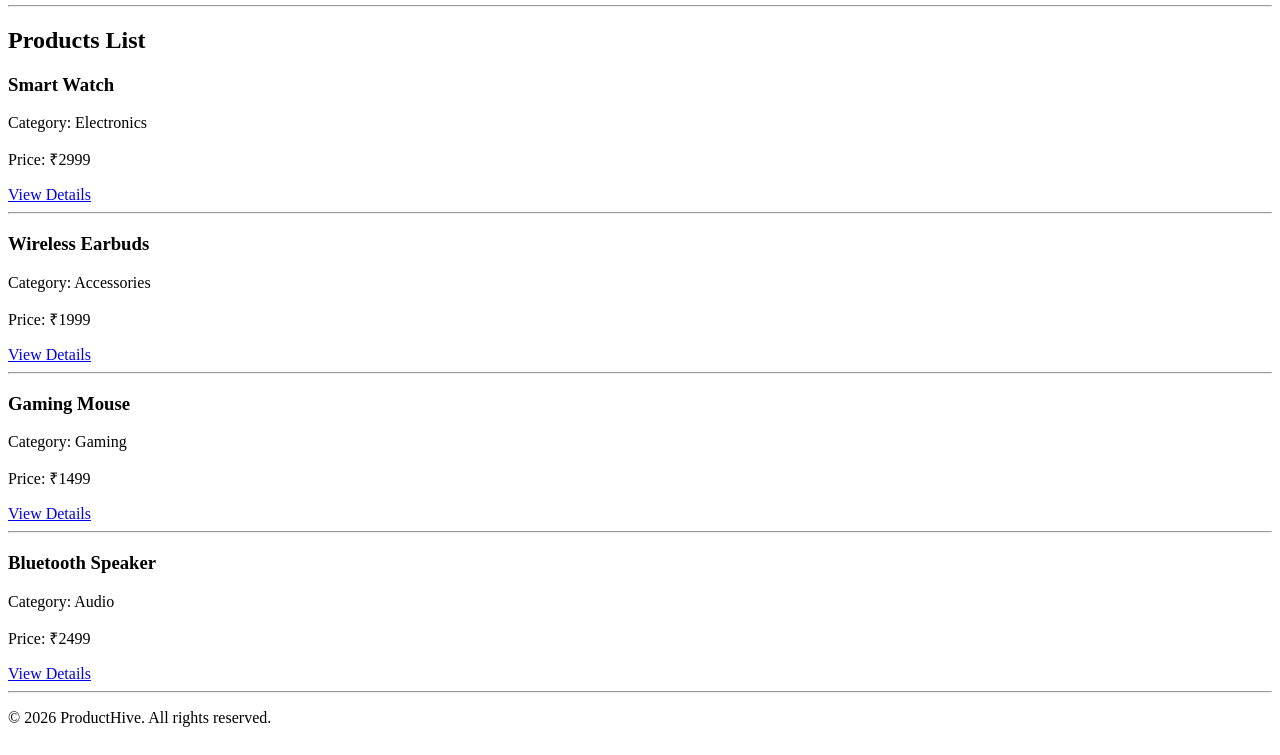
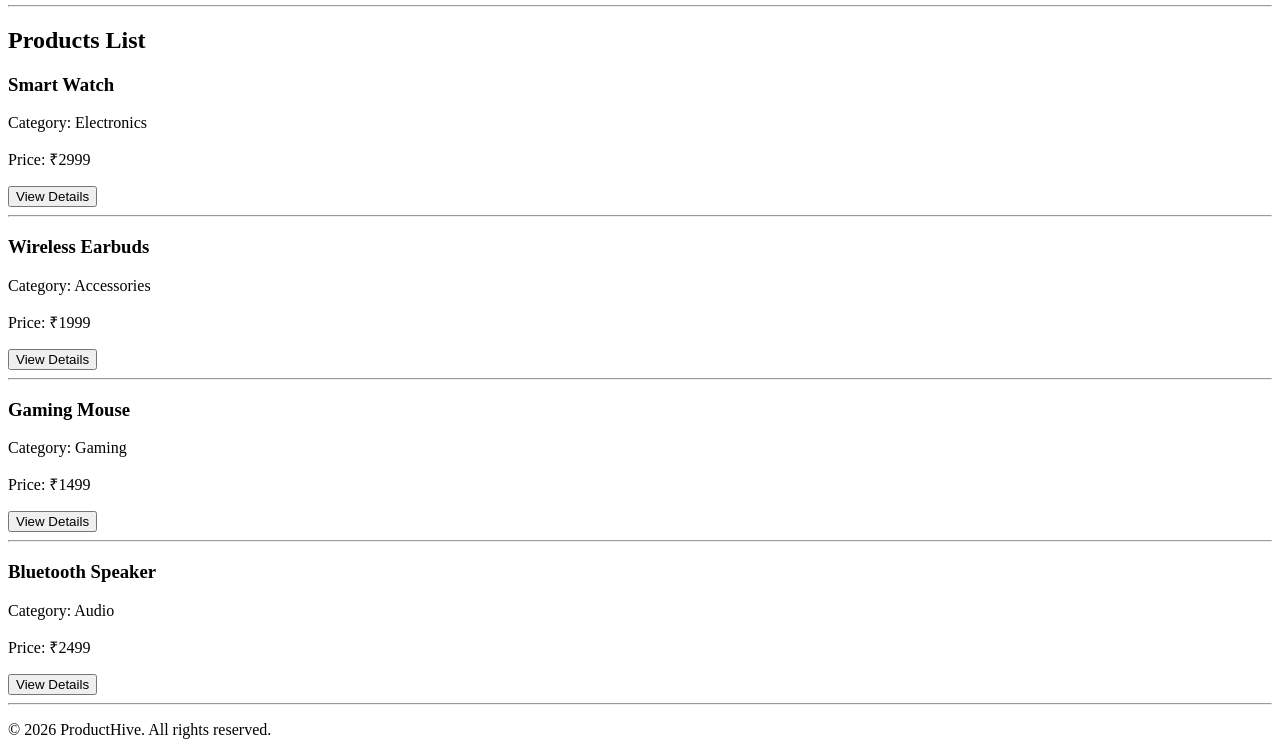
Before and after one commit to renukasabbavarapu12-beep/Product-Hive, a website: page products.html in a window 1280 px wide. Shown: the part 101-856 px from the top of the page. Drawn offline with Linux system fonts and the light colour scheme.

Commit message:
updated products page buttons

```diff
--- a/products.html
+++ b/products.html
@@ -30,7 +30,10 @@
 <h3>Smart Watch</h3>
 <p>Category: Electronics</p>
 <p>Price: ₹2999</p>
-<a href="details.html?id=1">View Details</a>
+
+<a href="details.html?id=1">
+<button>View Details</button>
+</a>
 
 </div>
 
@@ -41,7 +44,10 @@
 <h3>Wireless Earbuds</h3>
 <p>Category: Accessories</p>
 <p>Price: ₹1999</p>
-<a href="details.html?id=2">View Details</a>
+
+<a href="details.html?id=2">
+<button>View Details</button>
+</a>
 
 </div>
 
@@ -52,7 +58,10 @@
 <h3>Gaming Mouse</h3>
 <p>Category: Gaming</p>
 <p>Price: ₹1499</p>
-<a href="details.html?id=3">View Details</a>
+
+<a href="details.html?id=3">
+<button>View Details</button>
+</a>
 
 </div>
 
@@ -63,7 +72,10 @@
 <h3>Bluetooth Speaker</h3>
 <p>Category: Audio</p>
 <p>Price: ₹2499</p>
-<a href="details.html?id=4">View Details</a>
+
+<a href="details.html?id=4">
+<button>View Details</button>
+</a>
 
 </div>
 
```
